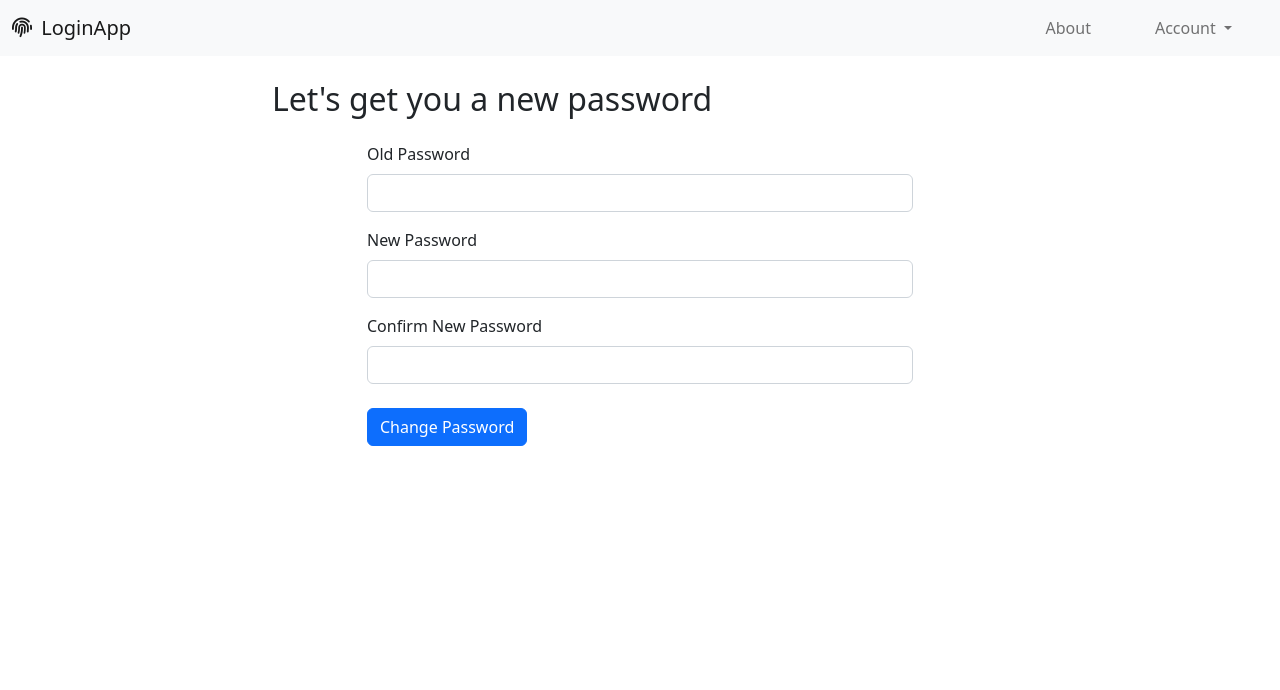
After one commit to arku22/flask_login_template, a Flask app: template loginapp/templates/user/change_password.html in a window 1280 px wide. The commit adds this page. Shown: the top 690 px of the page. Run offline with Flask 2, Linux system fonts and the light colour scheme; the template is opened without the code that fills it: values that come from a table or form of the project are taken from there, others are empty; parts of the project's set-up code (start-up, migrations or seed data) failed here and were passed over; some libraries are stand-ins or nearby versions.

Commit message:
Build out password change route frontend
See #9

```diff
--- /dev/null
+++ b/loginapp/templates/user/change_password.html
@@ -0,0 +1,58 @@
+{% extends "base.html" %}
+
+{% block page_title %}Change Password{% endblock page_title %}
+
+{% block navLinks %}
+<a class="nav-link mx-4" href="#">About</a>
+<a class="nav-link dropdown-toggle mx-4" href="#" role="button" data-bs-toggle="dropdown" aria-expanded="false">
+    Account
+</a>
+<ul class="dropdown-menu dropdown-menu-end dropdown-menu-light">
+    <li><a class="dropdown-item" href="{{ url_for('user.change_password') }}">Change Password</a></li>
+<!--    <li><a class="dropdown-item" href="#">Another Action</a></li>-->
+    <li><hr class="dropdown-divider"></li>
+    <li><a class="dropdown-item" href="{{ url_for('auth.logout') }}">Log Out</a></li>
+</ul>
+{% endblock navLinks %}
+
+{% block formContainer %}
+<div class="container">
+    <div class="row">
+        <div class="col-2"></div>
+        <div class="col-8">
+            <h2 class="my-4">Let's get you a new password</h2>
+            {{ super() }}
+        </div>
+        <div class="col-2"></div>
+    </div>
+    <div class="row">
+        <div class="col"></div>
+        <div class="col-6">
+            <form method="POST">
+                {{ form.hidden_tag() }}
+
+                <div class="mb-3">
+                {{ form.old_password.label(class="form-label") }}
+                {{ form.old_password(class="form-control") }}
+                </div>
+
+                <div class="mb-3">
+                {{ form.new_password.label(class="form-label") }}
+                {{ form.new_password(class="form-control") }}
+                </div>
+
+                <div class="mb-3">
+                {{ form.confirm_new_password.label(class="form-label") }}
+                {{ form.confirm_new_password(class="form-control") }}
+                </div>
+
+                <div class="mt-4 mb-1">
+                    {{ form.submit_btn(class="btn btn-primary") }}
+                </div>
+
+            </form>
+        </div>
+        <div class="col"></div>
+    </div>
+</div>
+{% endblock formContainer %}
--- a/loginapp/templates/user/user_home.html
+++ b/loginapp/templates/user/user_home.html
@@ -8,13 +8,11 @@
     Account
 </a>
 <ul class="dropdown-menu dropdown-menu-end dropdown-menu-light">
-    <li><a class="dropdown-item" href="#">Change Password</a></li>
+    <li><a class="dropdown-item" href="{{ url_for('user.change_password') }}">Change Password</a></li>
 <!--    <li><a class="dropdown-item" href="#">Another Action</a></li>-->
     <li><hr class="dropdown-divider"></li>
     <li><a class="dropdown-item" href="{{ url_for('auth.logout') }}">Log Out</a></li>
 </ul>
-
-
 {% endblock navLinks %}
 
 {% block formContainer %}
--- a/loginapp/user/__init__.py
+++ b/loginapp/user/__init__.py
@@ -3,4 +3,4 @@ from flask import Blueprint
 
 user = Blueprint("user", __name__)
 
-from . import views
+from . import views, forms
--- /dev/null
+++ b/loginapp/user/forms.py
@@ -0,0 +1,15 @@
+from flask_wtf import FlaskForm
+from wtforms.fields import PasswordField, SubmitField
+from wtforms.validators import DataRequired, EqualTo
+
+
+class ChangePassword(FlaskForm):
+
+    old_password = PasswordField(label="Old Password",
+                                 validators=[DataRequired()])
+    new_password = PasswordField(label="New Password",
+                                 validators=[DataRequired(), EqualTo("confirm_new_password",
+                                                                     message="Passwords must match!")])
+    confirm_new_password = PasswordField(label="Confirm New Password",
+                                         validators=[DataRequired()])
+    submit_btn = SubmitField(label="Change Password")
```
Also changed, not shown: loginapp/user/views.py (+9 -1 lines).
